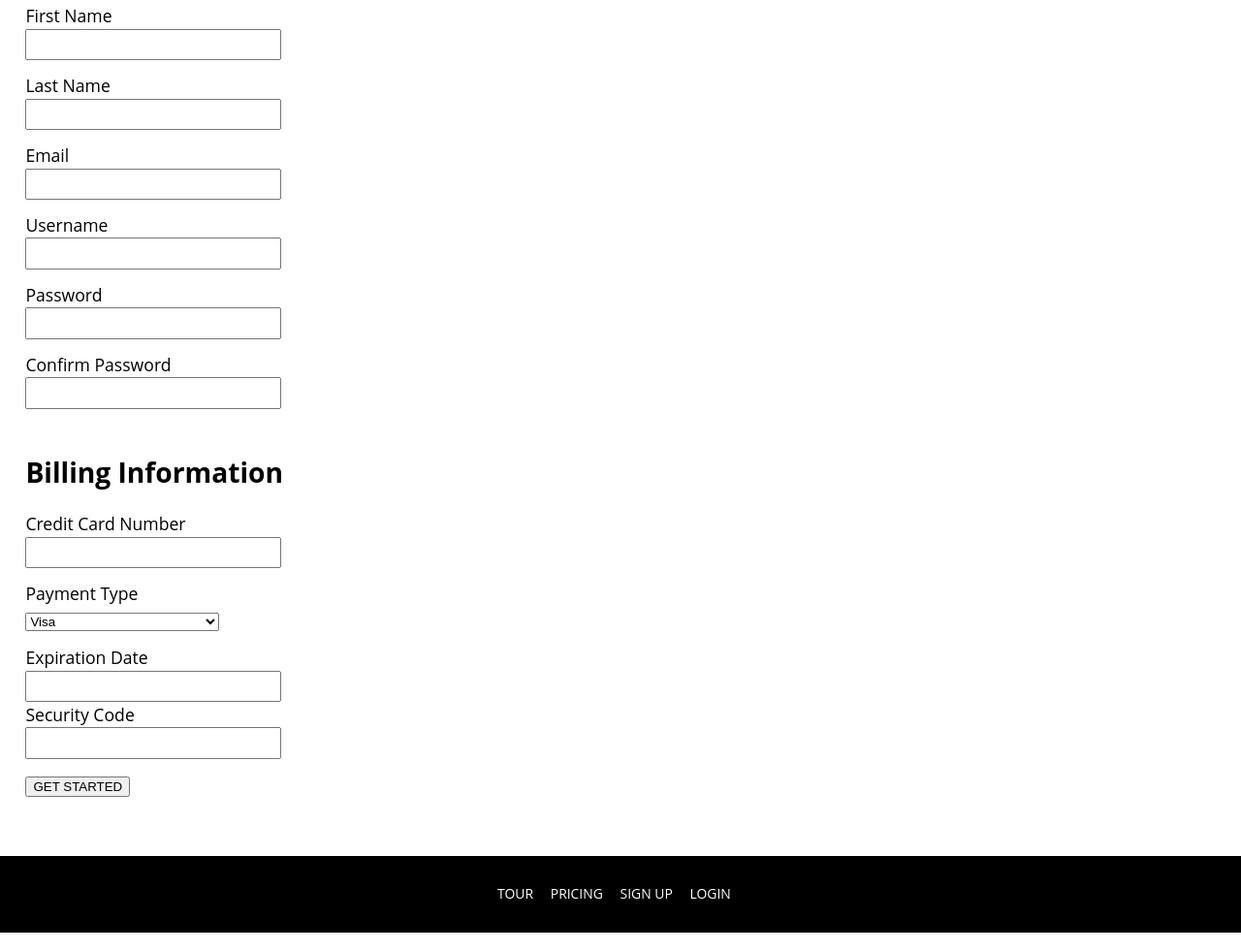
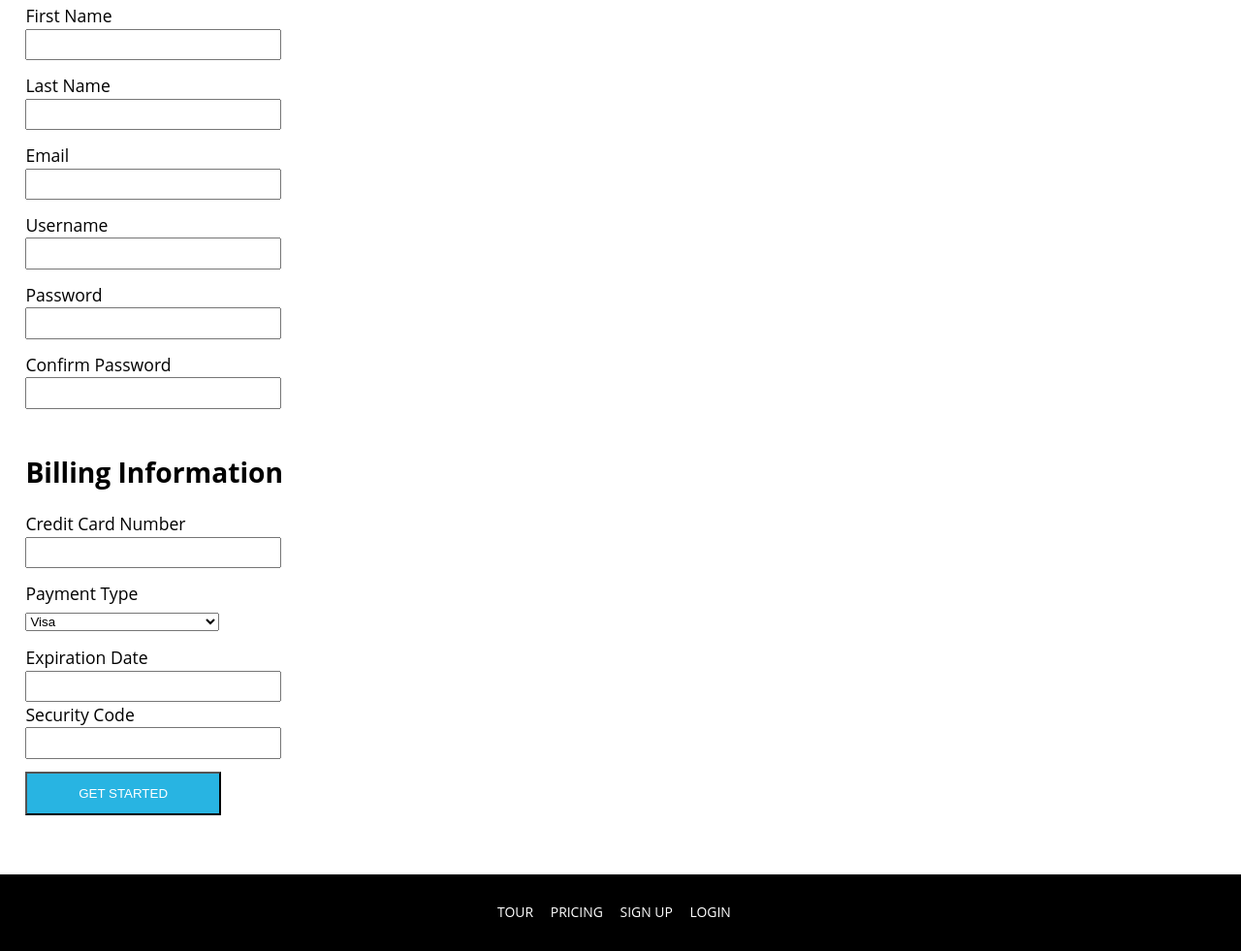
Before and after one commit to monicawinter/dsn1675-saas-website, a plain HTML site: page signup.html in a window 1280 px wide. Shown: the part 188-1169 px from the top of the page at 97% size. Drawn offline with Linux system fonts and the light colour scheme.

Commit message:
changed get started button

```diff
--- a/signup.html
+++ b/signup.html
@@ -82,7 +82,7 @@
           <input text="numbers" id="security">
         </div>
         <div>
-          <button type="submit">GET STARTED</button>
+          <button type="submit" class="button2 gutter-double pad-t-1-2 pad-b-1-2">GET STARTED</button>
         </div>
       </div>
     </div>
```
